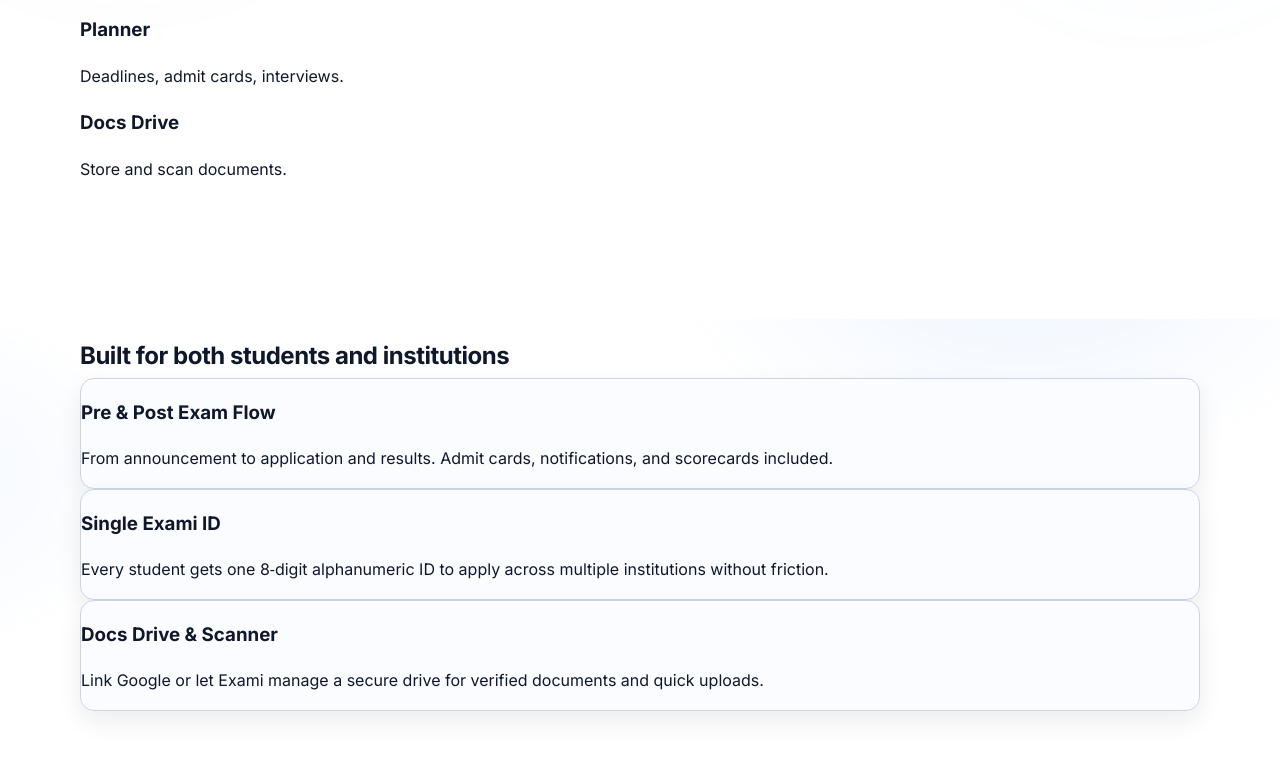
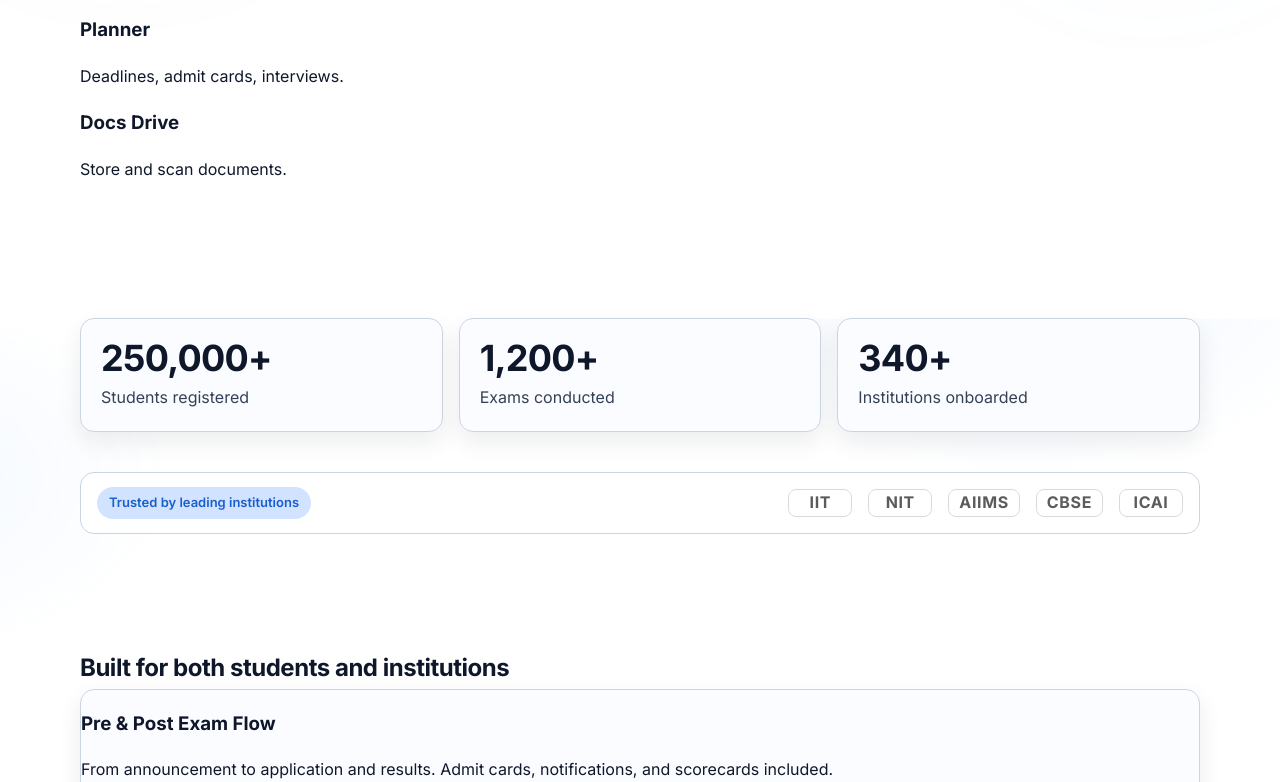
Before and after one commit to yashrajy264/exami-website, a plain HTML site: page index.html in a window 1280 px wide. Shown: the part 481-1263 px from the top of the page. Drawn offline with Linux system fonts and the light colour scheme.

Commit message:
feat(ui): Oh Dear–inspired metrics & trust bar + interactive polish

```diff
--- a/app.js
+++ b/app.js
@@ -169,7 +169,6 @@
         const rect = card.getBoundingClientRect();
         const x = e.clientX - rect.left;
         const y = e.clientY - rect.top;
-        // use px to support gradient positioned by pixels
         card.style.setProperty('--mx', x + 'px');
         card.style.setProperty('--my', y + 'px');
       };
@@ -177,6 +176,52 @@
       card.addEventListener('pointerenter', update);
     });
   }
+
+  // Animated counters for metrics
+  (function initCounters(){
+    const counters = document.querySelectorAll('[data-counter]');
+    if (!counters.length) return;
+
+    const animate = (el) => {
+      const to = parseFloat(el.getAttribute('data-count-to') || '0');
+      const duration = parseInt(el.getAttribute('data-duration') || '1200', 10);
+      const suffix = el.getAttribute('data-suffix') || '';
+      if (prefersReduced || duration <= 0) {
+        el.textContent = format(to) + suffix;
+        return;
+      }
+
+      const start = performance.now();
+      const from = 0;
+      const step = (now) => {
+        const t = Math.min(1, (now - start) / duration);
+        // easeOutCubic
+        const eased = 1 - Math.pow(1 - t, 3);
+        const current = from + (to - from) * eased;
+        el.textContent = format(current) + suffix;
+        if (t < 1) requestAnimationFrame(step);
+      };
+      requestAnimationFrame(step);
+    };
+
+    const format = (n) => {
+      // 1200 -> 1,200 ; 250000 -> 250,000
+      const rounded = n >= 100 ? Math.round(n) : Math.round(n * 10) / 10;
+      return rounded.toLocaleString();
+    };
+
+    const io = new IntersectionObserver((entries) => {
+      entries.forEach(entry => {
+        if (entry.isIntersecting) {
+          const el = entry.target;
+          animate(el);
+          io.unobserve(el);
+        }
+      });
+    }, { threshold: 0.3 });
+
+    counters.forEach(el => io.observe(el));
+  })();
 
   // Survey form handling
   const surveyForm = document.getElementById('survey-form');
--- a/index.html
+++ b/index.html
@@ -107,6 +107,48 @@
               <div class="screen-block"><h3>Planner</h3><p>Deadlines, admit cards, interviews.</p></div>
               <div class="screen-block"><h3>Docs Drive</h3><p>Store and scan documents.</p></div>
             </div>
+          </div>
+        </div>
+      </div>
+    </section>
+
+    <!-- Metrics (Oh Dear–style) -->
+    <section class="section metrics" aria-labelledby="metrics-title">
+      <h2 id="metrics-title" class="sr-only">Exami Metrics</h2>
+      <div class="container metrics-grid">
+        <article class="metric" data-reveal data-tilt>
+          <div class="number">
+            <span data-counter data-count-to="250000" data-duration="1600" data-suffix="+">0</span>
+          </div>
+          <div class="label">Students registered</div>
+        </article>
+        <article class="metric" data-reveal data-tilt data-reveal-delay="80">
+          <div class="number">
+            <span data-counter data-count-to="1200" data-duration="1400" data-suffix="+">0</span>
+          </div>
+          <div class="label">Exams conducted</div>
+        </article>
+        <article class="metric" data-reveal data-tilt data-reveal-delay="160">
+          <div class="number">
+            <span data-counter data-count-to="340" data-duration="1400" data-suffix="+">0</span>
+          </div>
+          <div class="label">Institutions onboarded</div>
+        </article>
+      </div>
+    </section>
+
+    <!-- Trust indicators -->
+    <section class="section trust" aria-labelledby="trust-title">
+      <div class="container">
+        <h2 id="trust-title" class="sr-only">Trusted by</h2>
+        <div class="trust-row">
+          <span class="trust-badge" aria-label="Trusted by leading institutions">Trusted by leading institutions</span>
+          <div class="trust-logos" aria-hidden="true">
+            <div class="trust-logo">IIT</div>
+            <div class="trust-logo">NIT</div>
+            <div class="trust-logo">AIIMS</div>
+            <div class="trust-logo">CBSE</div>
+            <div class="trust-logo">ICAI</div>
           </div>
         </div>
       </div>
--- a/styles.css
+++ b/styles.css
@@ -278,3 +278,86 @@
 /* Reveal on-scroll (kept) */
 [data-reveal]{ opacity: 0; transform: translateY(16px); transition: opacity .6s ease, transform .6s ease }
 .reveal-visible{ opacity: 1; transform: translateY(0) }
+/* Screen-reader only utility */
+.sr-only{ position:absolute; width:1px; height:1px; padding:0; margin:-1px; overflow:hidden; clip:rect(0,0,0,0); white-space:nowrap; border:0 }
+
+/* Metrics strip */
+.metrics{
+  padding-top: 48px;
+  padding-bottom: 24px;
+}
+.metrics-grid{
+  display: grid;
+  grid-template-columns: repeat(3, minmax(0,1fr));
+  gap: 16px;
+}
+@media (max-width: 860px){
+  .metrics-grid{ grid-template-columns: 1fr; }
+}
+.metric{
+  background: var(--card-bg);
+  border: 1px solid var(--ring);
+  border-radius: var(--radius);
+  padding: 20px;
+  box-shadow: var(--shadow);
+  transition: transform .25s ease, box-shadow .25s ease, border-color .25s ease;
+  position: relative; overflow: hidden; isolation: isolate;
+}
+.metric::before{
+  content:""; position:absolute; inset:-1px; border-radius: inherit; pointer-events:none;
+  background: var(--spotlight); opacity: 0; transition: opacity .2s ease;
+}
+.metric:hover{ transform: translateY(-6px); box-shadow: 0 18px 40px rgba(18,25,38,.12); border-color: color-mix(in srgb, var(--ring), var(--primary) 25%) }
+.metric:hover::before{ opacity: 1 }
+.metric .number{
+  font-size: clamp(28px, 6vw, 36px);
+  font-weight: 700;
+  letter-spacing: -0.02em;
+  line-height: 1.1;
+}
+.metric .label{
+  color: var(--muted);
+  margin-top: 6px;
+  font-weight: 500;
+}
+
+/* Trust bar */
+.trust{
+  padding-top: 16px;
+  padding-bottom: 48px;
+}
+.trust-row{
+  display:flex; gap: 16px; align-items: center; justify-content: space-between; flex-wrap: wrap;
+  border: 1px solid var(--ring);
+  border-radius: var(--radius);
+  padding: 14px 16px;
+  background: color-mix(in srgb, var(--surface), var(--bg) 60%);
+}
+.trust-badge{
+  display:inline-flex; align-items:center; gap: 8px;
+  height: 32px; padding: 0 12px; border-radius: 999px;
+  background: color-mix(in srgb, var(--primary), white 80%);
+  color: color-mix(in srgb, var(--primary), black 20%);
+  font-weight: 600; font-size: 13px;
+}
+.trust-logos{
+  display:flex; gap: 16px; align-items:center; flex-wrap: wrap;
+  opacity: .85;
+}
+.trust-logo{
+  height: 28px; min-width: 64px;
+  display:flex; align-items:center; justify-content:center;
+  padding: 0 10px;
+  border-radius: 8px;
+  background: var(--surface);
+  border: 1px solid var(--ring);
+  color: var(--muted);
+  font-weight: 700;
+  letter-spacing: .04em;
+  filter: grayscale(1);
+  transition: filter .2s ease, opacity .2s ease, transform .2s ease;
+}
+.trust-logo:hover{ filter: grayscale(0); opacity: 1; transform: translateY(-2px) }
+
+/* Reveal animations polish */
+.reveal-visible{ opacity: 1; transform: translateY(0) }
```
